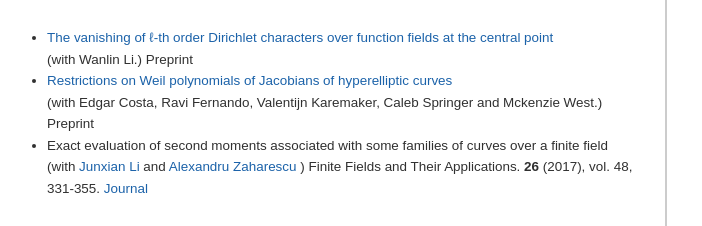
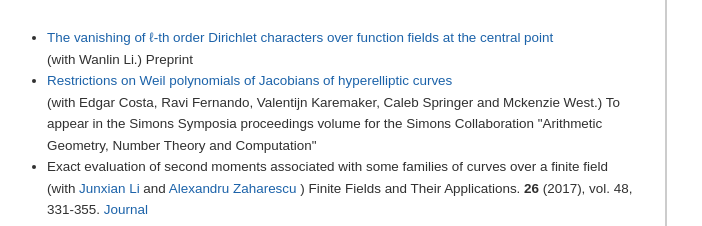
Before and after one commit to ravi-donepudi/ravi-donepudi.github.io, a plain HTML site: page index.html in a window 1280 px wide. Shown: the part 288-514 px from the top of the page, 143-845 px from the left. Drawn offline with Linux system fonts and the light colour scheme.

Commit message:
simons paper accepted

```diff
--- a/index.html
+++ b/index.html
@@ -39,7 +39,7 @@
             <li> <a href="Ravi_files/vanishing-l-functions.pdf">The vanishing of &#8467-th order Dirichlet characters over function fields at the central point </a><br> (with Wanlin Li.)
 			Preprint		</li>
             <li><a href="https://arxiv.org/abs/2002.02067">Restrictions on Weil polynomials of Jacobians of hyperelliptic curves</a><br> (with Edgar Costa, Ravi Fernando, Valentijn Karemaker, Caleb Springer and Mckenzie West.)
-              Preprint</li>
+              To appear in the Simons Symposia proceedings volume for the Simons Collaboration "Arithmetic Geometry, Number Theory and Computation"</li>
 
             <li>Exact evaluation of second moments associated with some families of curves over a finite field <br>(with <a href= "https://jligit.github.io// "> Junxian Li</a> and <a href "https://faculty.math.illinois.edu/~zaharesc/ "> Alexandru Zaharescu </a>)
               Finite Fields and Their Applications. <b>26</b> (2017), vol. 48, 331-355. <a href="https://www.sciencedirect.com/science/article/abs/pii/S1071579717300953">Journal</a><br>
```
